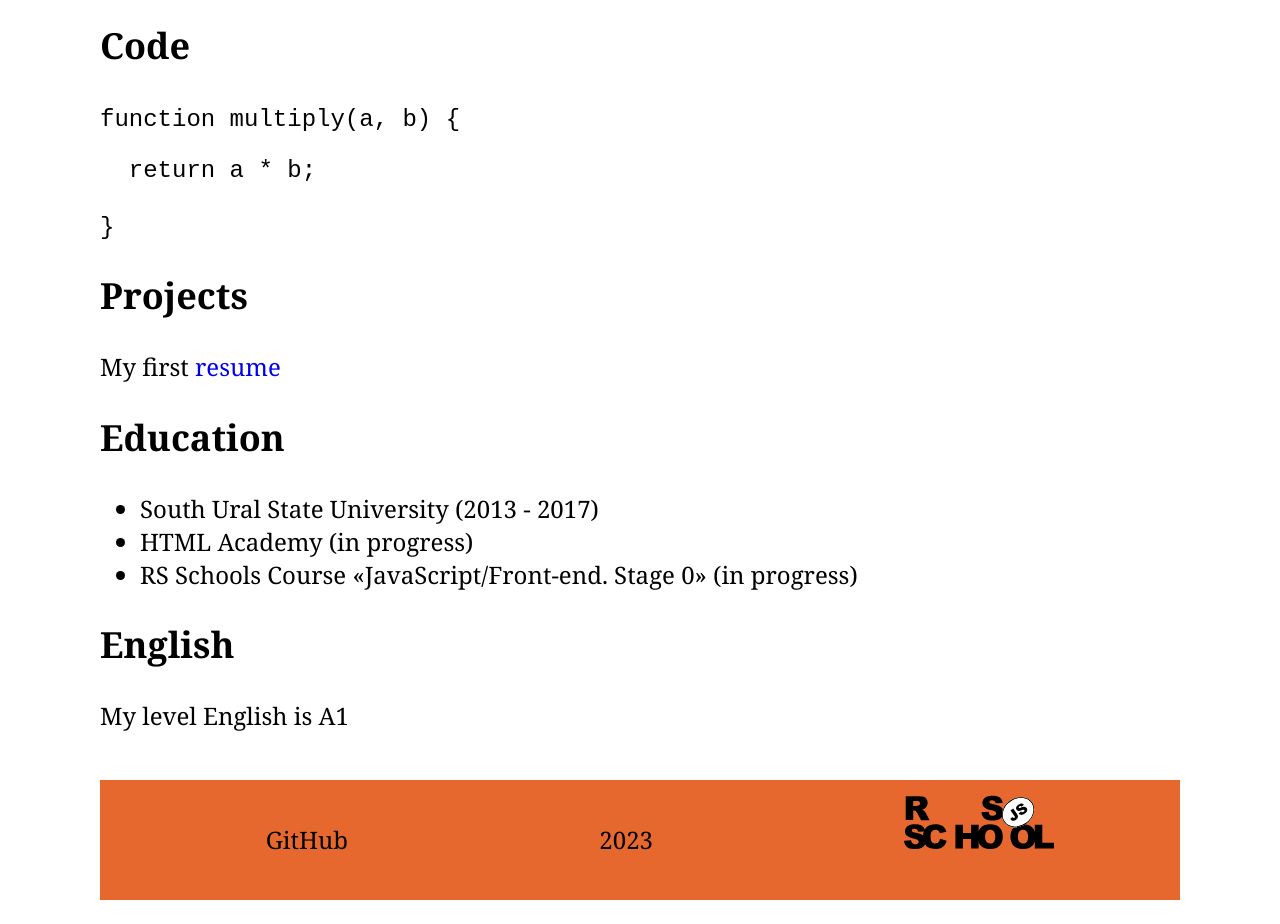
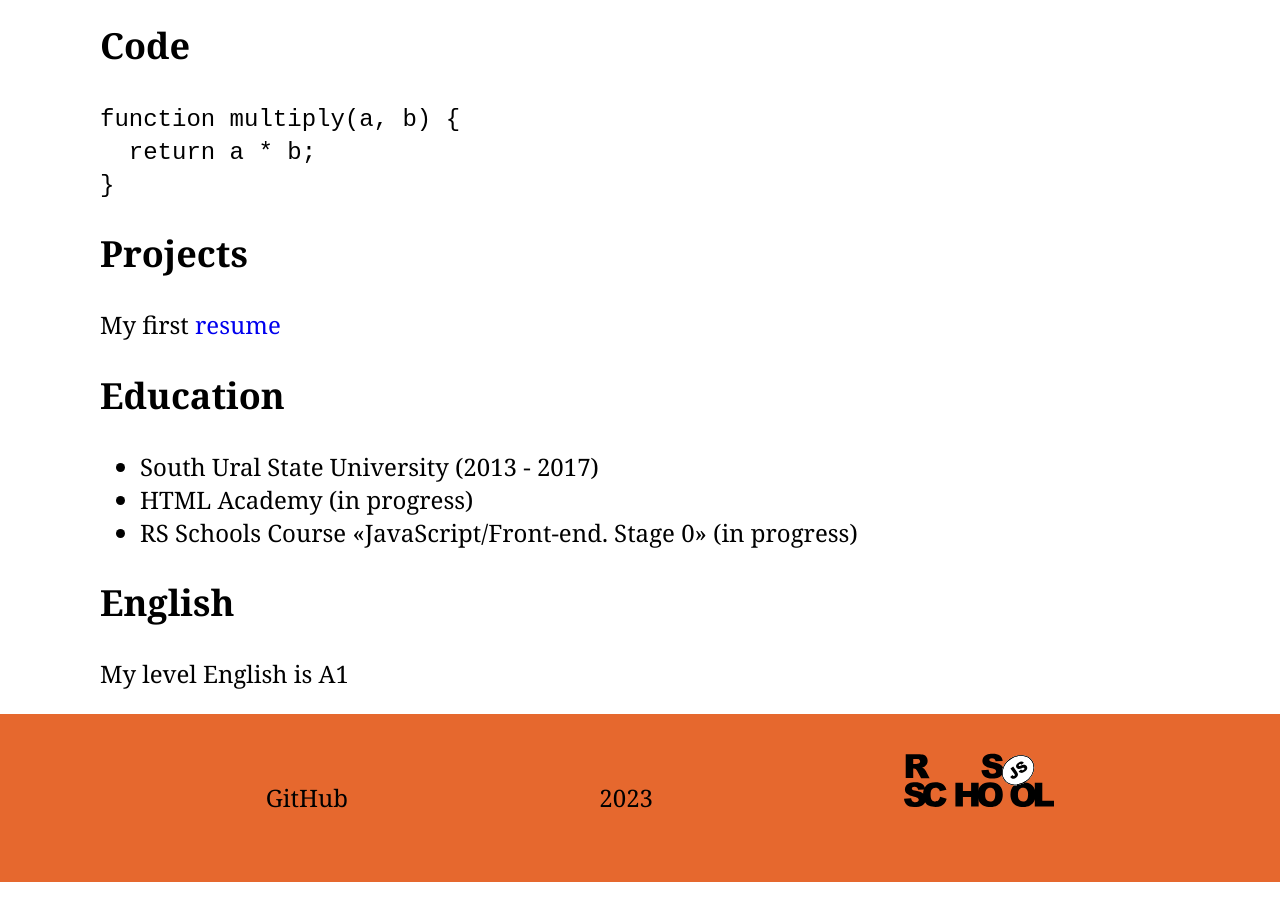
Before and after one commit to oneight15/rsschool-cv, a plain HTML site: page index.html in a window 1280 px wide. Shown: the part 1080-2004 px from the top of the page. After the commit the page ends 1962 px from the top, so only its background shows below. Drawn offline with Linux system fonts and the light colour scheme.

Commit message:
fix: correct css file

```diff
--- a/index.html
+++ b/index.html
@@ -72,7 +72,7 @@
                 <p class="section-subtitle">
                     <code>
                         function multiply(a, b) {<br>
-                        <pre>  return a * b;</pre>
+                        <span class="code-example">  return a * b;</span><br>
                         }
                     </code>
                 </p>
--- a/style.css
+++ b/style.css
@@ -18,12 +18,16 @@ body {
 }
 
 .container {
-    max-width: 1080px;
+    max-width: 1120px;
+    padding: 0 20px;
     margin: 0 auto;
 }
 
+.header {
+    background-color: rgb(230, 104, 46);
+}
+
 .nav-list {
-    background-color: rgb(230, 104, 46);
     list-style: none;
     display: flex;
     justify-content: space-around;
@@ -44,11 +48,14 @@ body {
 
 .avatar {
     width: 300px;
-
 }
 
 h1 {
     font-size: 36px;
+}
+
+.code-example {
+    white-space: pre;
 }
 
 .contacts-list {
@@ -68,10 +75,11 @@ h1 {
     text-decoration: none;
 }
 
-
+.footer {
+    background-color: rgb(230, 104, 46);
+}
 
 .footer-list {
-    background-color: rgb(230, 104, 46);
     list-style: none;
     display: flex;
     justify-content: space-around;
```
